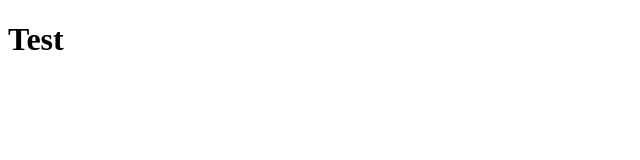
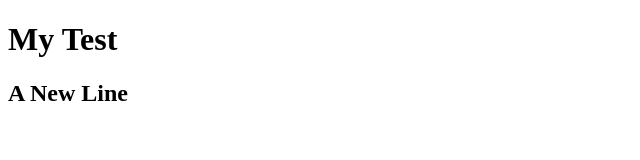
Before and after one commit to stevebennn/test-sandbox, a website: page index.html in a window 1280 px wide. Shown: the whole page, without its empty margins (0-640 px from the left). Drawn offline with Linux system fonts and the light colour scheme.

Commit message:
quick test
made some quick changes

```diff
--- a/index.html
+++ b/index.html
@@ -7,6 +7,7 @@
     <title>Static Template</title>
   </head>
   <body>
-    <h1>Test</h1>
+    <h1>My Test</h1>
+    <h2>A New Line</h2>
   </body>
 </html>
```
